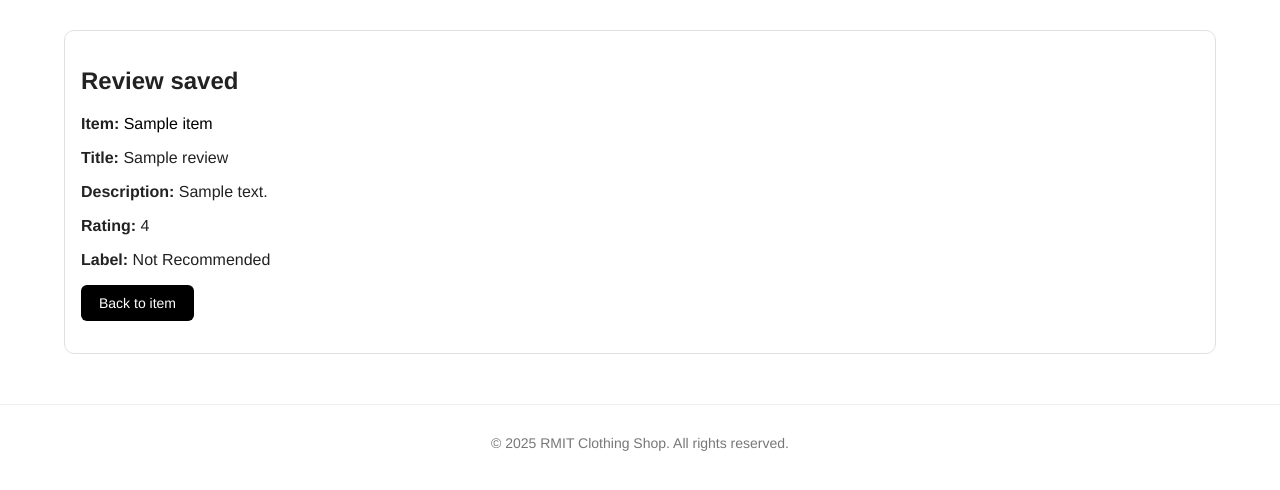
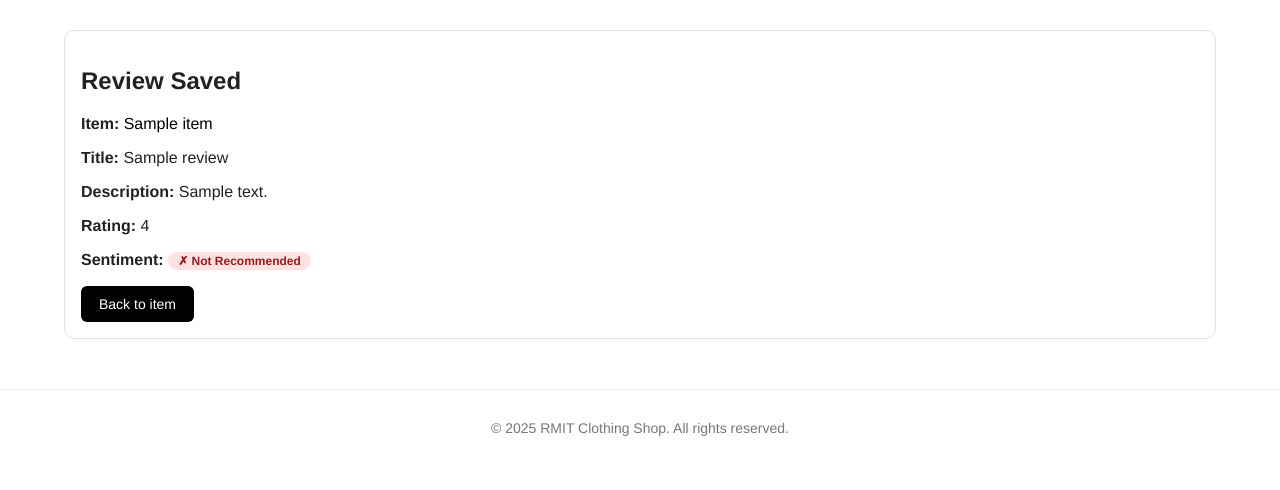
Before and after one commit to hishikesh123/Sentiment-Aware-Product-Recommendation-System-Using-Customer-Reviews, a Flask app: template templates/review_show.html in a window 1280 px wide. Shown: the part 65-555 px from the top of the page. Run offline with Flask 3, Linux system fonts and the light colour scheme; the template is opened without the code that fills it: most values are stand-ins (such as "Sample title", 1, 10 or a date in 2020); parts of the project's set-up code (start-up, migrations or seed data) failed here and were passed over.

Commit message:
fix(review_show): correct broken url_for('item_detail') to url_for('item_page')

```diff
--- a/templates/review_show.html
+++ b/templates/review_show.html
@@ -1,15 +1,20 @@
 {% extends "base.html" %}
 {% block content %}
   <div class="card">
-    <h2>Review saved</h2>
+    <h2>Review Saved</h2>
     <p><strong>Item:</strong>
-      <a href="{{ url_for('item_detail', item_id=item['item_id']) }}">{{ item["Clothes Title"] }}</a>
+      <a href="{{ url_for('item_page', item_id=item['item_id']) }}">{{ item["Clothes Title"] }}</a>
     </p>
     <p><strong>Title:</strong> {{ review["title"] or "(no title)" }}</p>
     <p><strong>Description:</strong> {{ review["description"] }}</p>
     <p><strong>Rating:</strong> {{ review["rating"] or "N/A" }}</p>
-    <p><strong>Label:</strong>
-       {{ "Recommended" if review["label"]==1 else "Not Recommended" }}</p>
-    <p><a class="btn" href="{{ url_for('item_detail', item_id=item['item_id']) }}">Back to item</a></p>
+    <p><strong>Sentiment:</strong>
+      {% if review["label"] == 1 %}
+        <span class="badge badge-green">✓ Recommended</span>
+      {% else %}
+        <span class="badge badge-red">✗ Not Recommended</span>
+      {% endif %}
+    </p>
+    <a class="btn" href="{{ url_for('item_page', item_id=item['item_id']) }}">Back to item</a>
   </div>
 {% endblock %}
```
